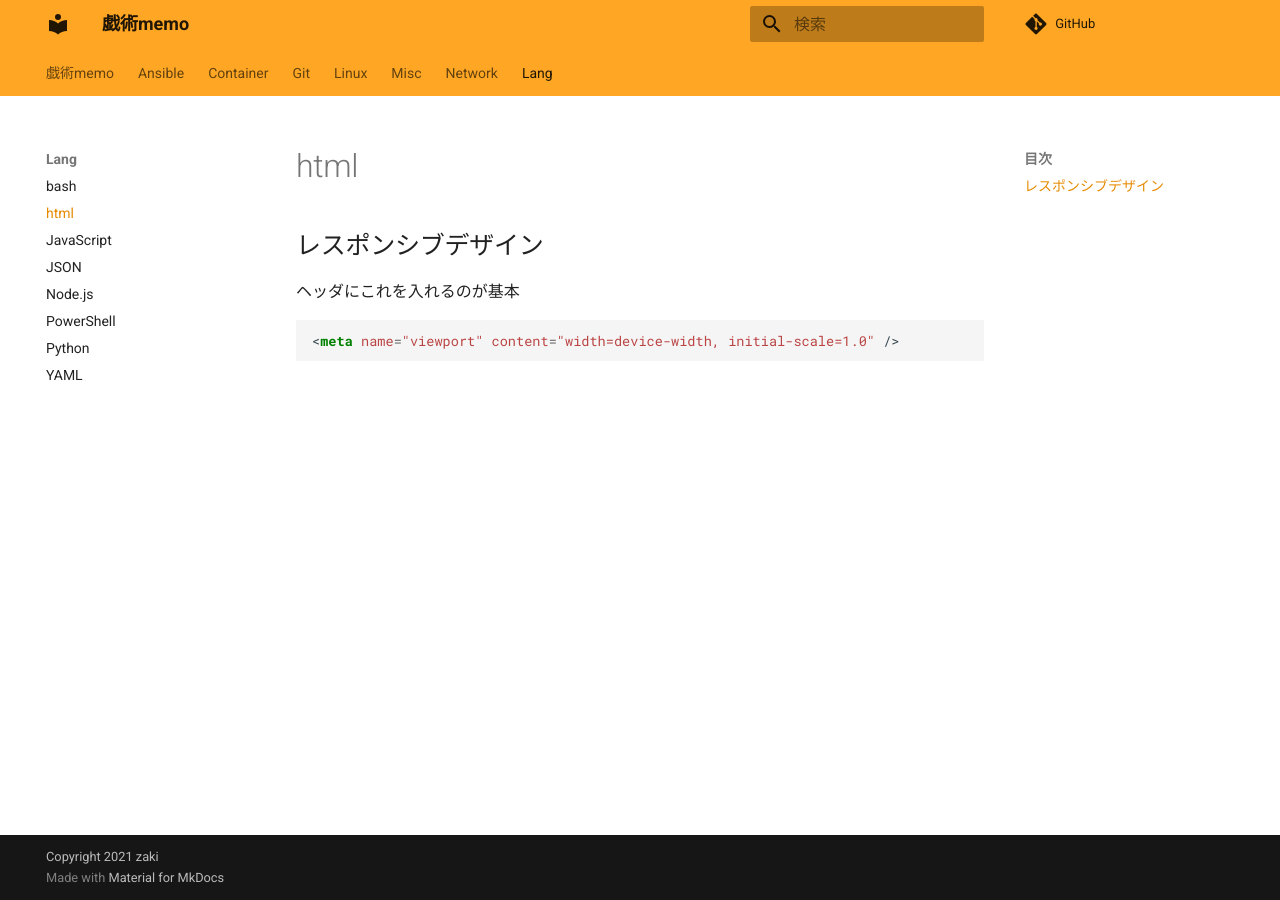
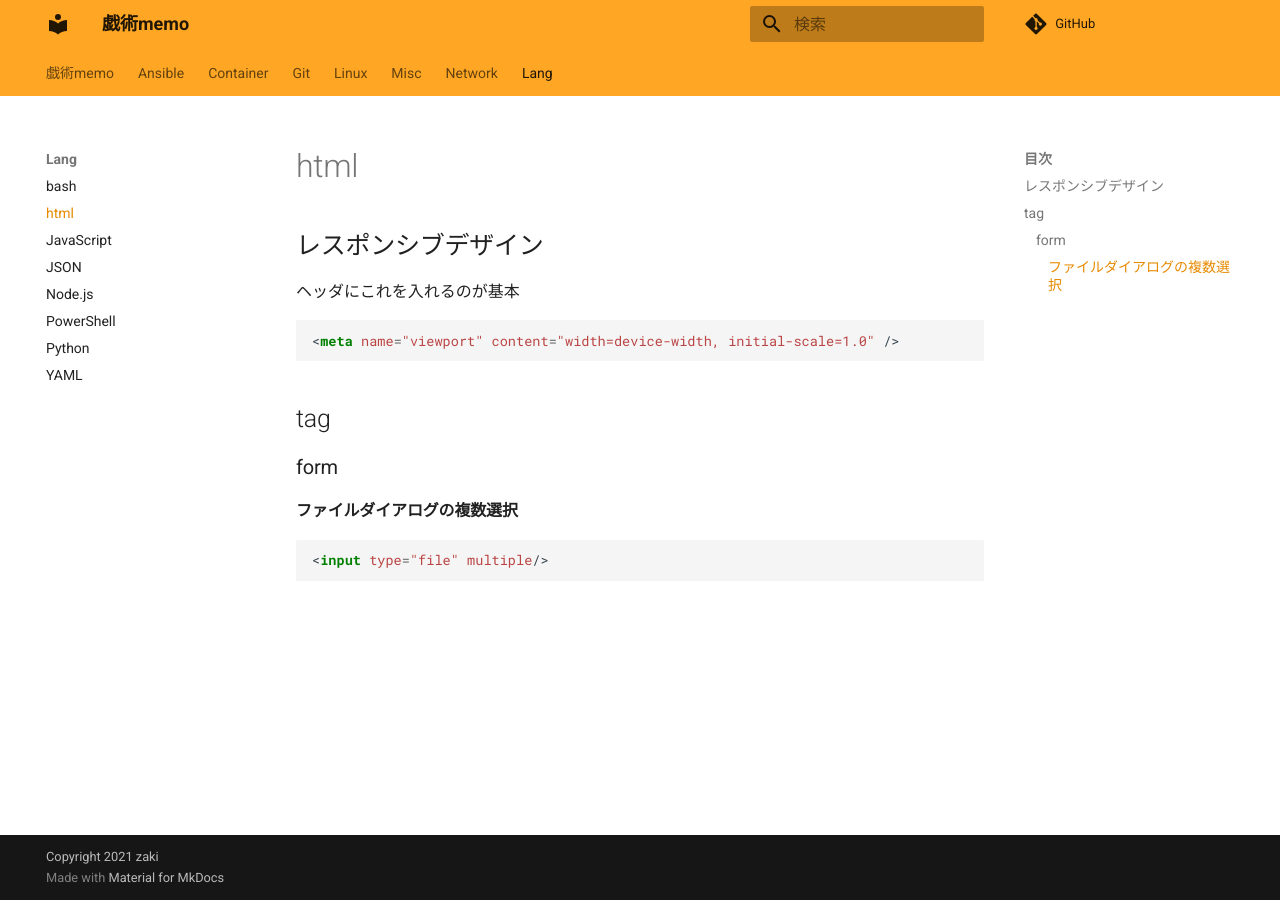
Before and after one commit to zaki-lknr/docs, an MkDocs documentation site: the page built from docs/lang/html.md, in a window 1280 px wide. Built offline with MkDocs 1.6.1 and Material for MkDocs 9.7.7, drawn with Linux system fonts in a browser that asks for light colours; comment, search, counter and statistics services are not loaded.

Commit message:
add: lang/html: form/inputで複数ファイル選択

````diff
--- a/docs/lang/html.md
+++ b/docs/lang/html.md
@@ -7,3 +7,13 @@
 ```html
 <meta name="viewport" content="width=device-width, initial-scale=1.0" />
 ```
+
+## tag
+
+### form
+
+#### ファイルダイアログの複数選択
+
+```html
+<input type="file" multiple/>
+```
````
